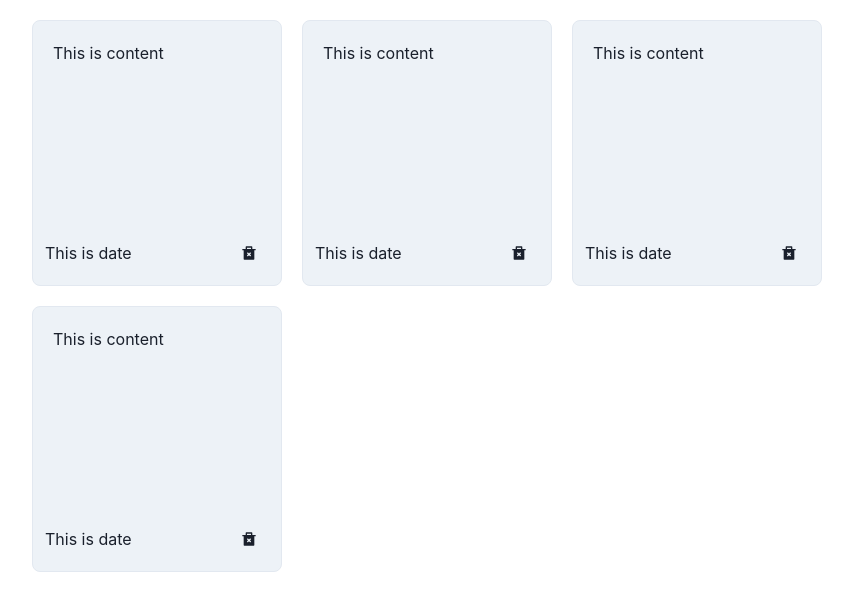
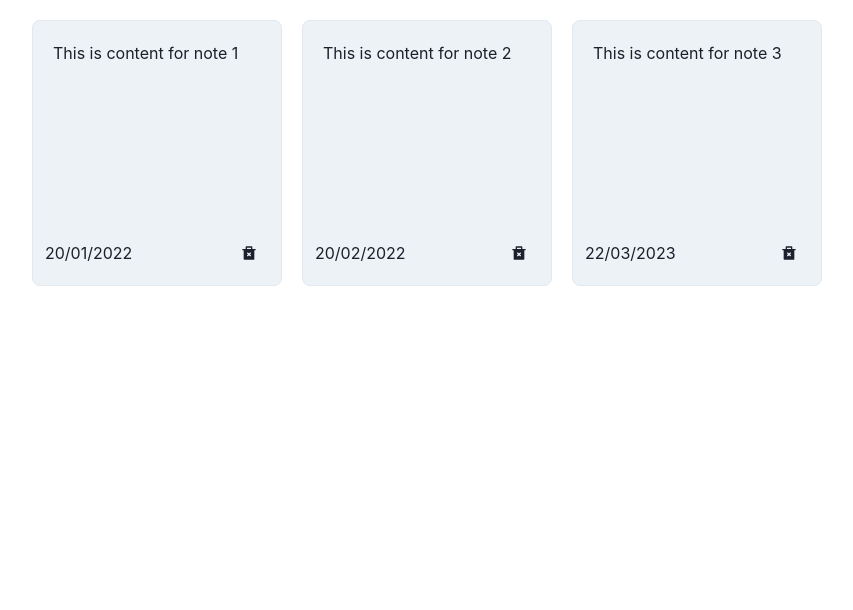
Before and after one commit to shoaibiqbal0/react-notes-app, a React (Create React App) app: page / in a window 1280 px wide. Shown: the top 610 px of the page, without its empty margins (213-1066 px from the left). Built offline with nearby package versions, Linux system fonts and the light colour scheme.

Commit message:
Added dynamic notes

```diff
--- a/src/components/Note.jsx
+++ b/src/components/Note.jsx
@@ -10,7 +10,7 @@ import {
 import React from "react";
 import { RiDeleteBin2Fill } from "react-icons/ri";
 
-const Note = () => {
+const Note = (props) => {
   return (
     <Box
       bg={useColorModeValue("gray.100", "gray.900")}
@@ -22,12 +22,12 @@ const Note = () => {
       {/* Note Content */}
       <VStack>
         <Text w="100%" p="5" minH="200px">
-          This is content
+          {props.content}
         </Text>
       </VStack>
       {/* Note Footer */}
       <HStack p="3">
-        <Text>This is date</Text>
+        <Text>{props.date}</Text>
         <Spacer />
         <IconButton
           isRound="true"
--- a/src/components/NotesList.jsx
+++ b/src/components/NotesList.jsx
@@ -1,15 +1,19 @@
 import { Flex, SimpleGrid } from "@chakra-ui/react";
-import React from "react";
+import React, { useState } from "react";
 import Note from "./Note";
 
 const NotesList = () => {
+  const [notes, setNotes] = useState([
+    { content: "This is content for note 1", date: "20/01/2022" },
+    { content: "This is content for note 2", date: "20/02/2022" },
+    { content: "This is content for note 3", date: "22/03/2023" },
+  ]);
   return (
     <Flex justify="center">
       <SimpleGrid columns={[1, 2, 3]} pt="5" spacing="5" maxW="1000px">
-        <Note />
-        <Note />
-        <Note />
-        <Note />
+        {notes.map((note, index) => {
+          return <Note key={index} date={note.date} content={note.content} />;
+        })}
       </SimpleGrid>
     </Flex>
   );
```
